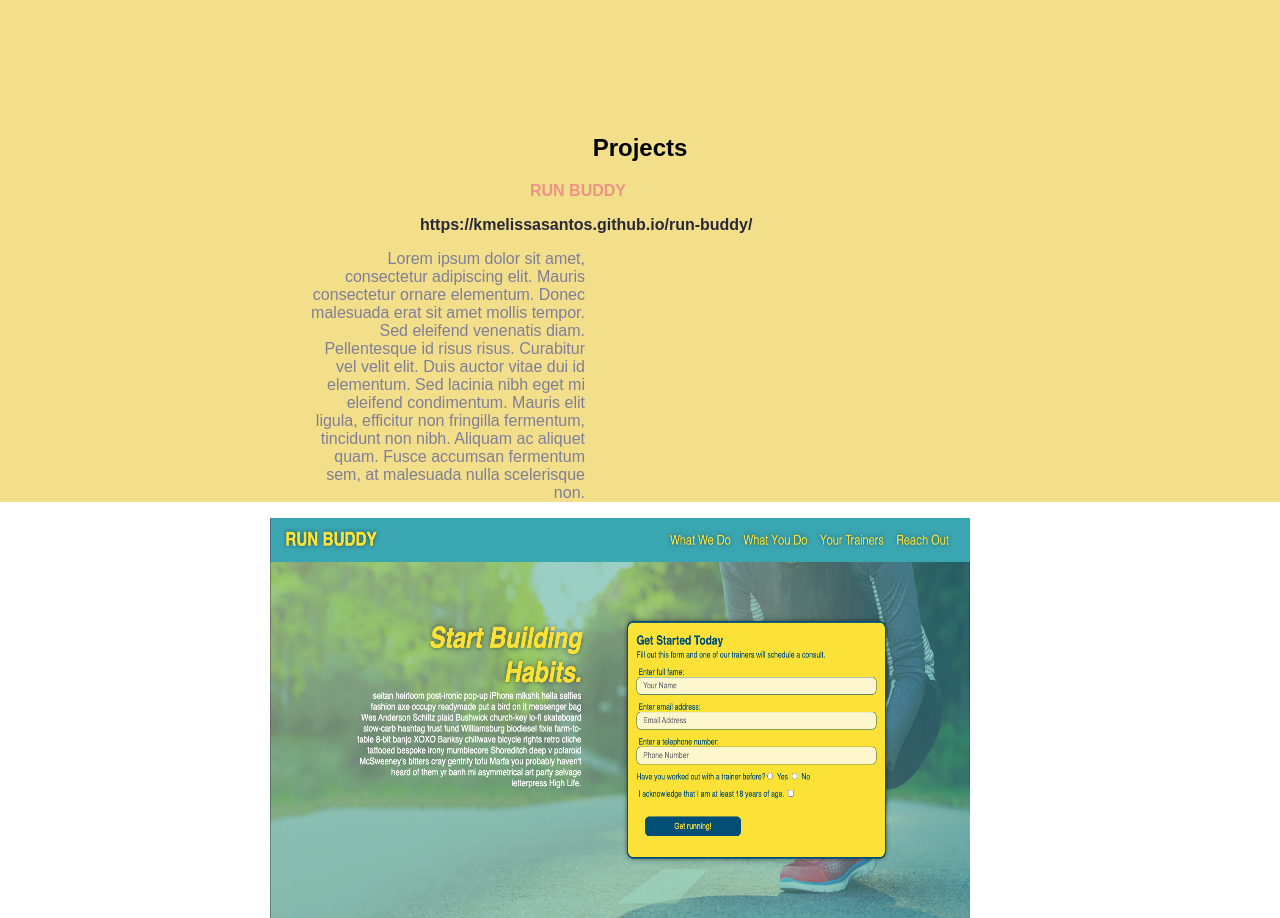
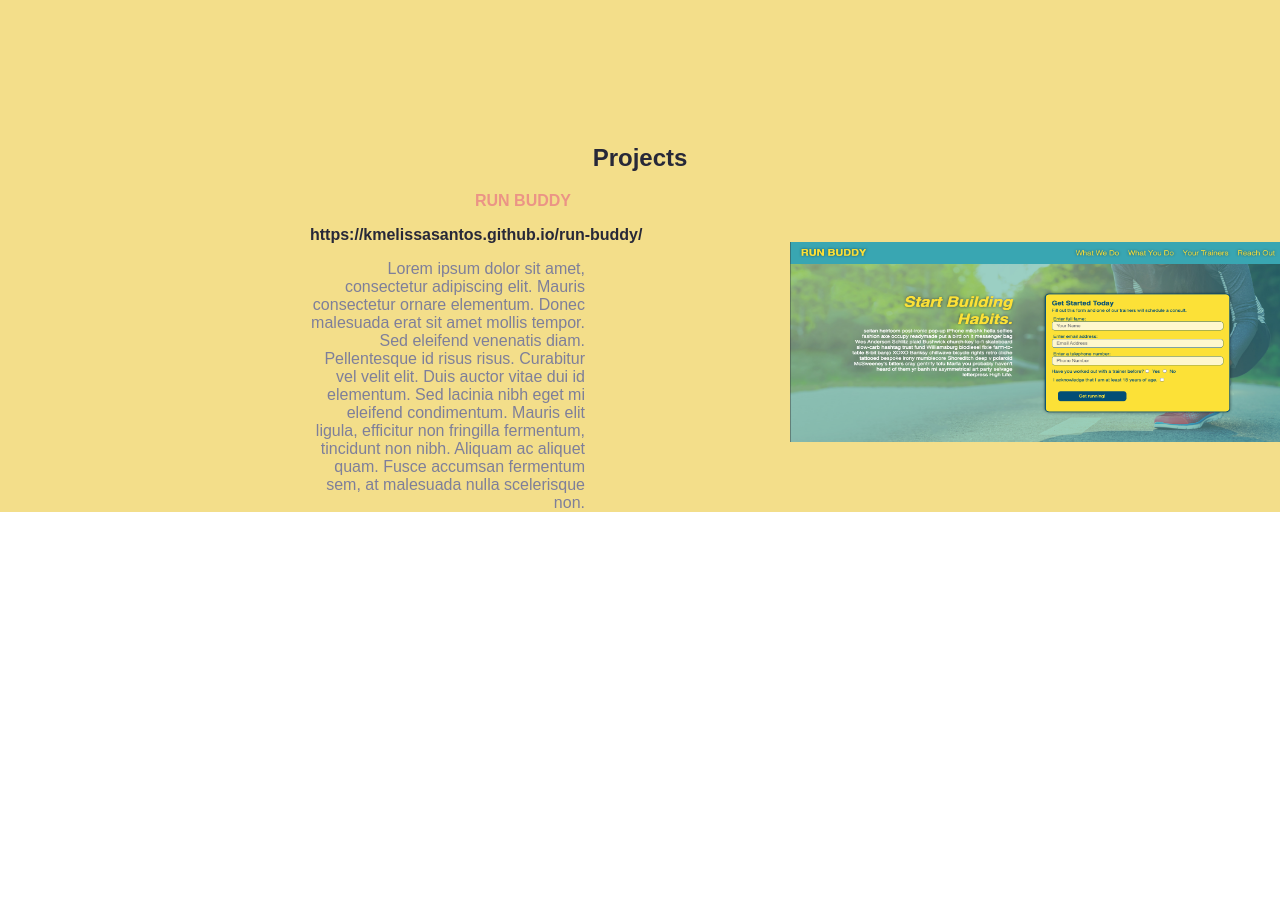
Before and after one commit to kmelissasantos/MyPortfolio, a plain HTML site: page index.html in a window 1280 px wide. Shown: the part 1100-2018 px from the top of the page. After the commit the page ends 1628 px from the top, so only its background shows below. Drawn offline with Linux system fonts and the light colour scheme.

Commit message:
updated css

```diff
--- a/assets/style.css
+++ b/assets/style.css
@@ -45,6 +45,7 @@ header ul {
 header ul a {
     padding: 10px 15px;
     font-weight: lighter;
+    margin: 80px;
 }
 .social-header {
     justify-content: space-between;
@@ -53,6 +54,7 @@ header ul a {
 .social-header ul img {
     width: 20px;
     float: right;
+    margin: 0 10px 10px 0;
 }
 
 .hero {
@@ -65,14 +67,14 @@ header ul a {
 
 .heroimg {
     width: 100%;
-    padding-left: 20%;
+    padding-left: 5%;
 }
 
 .content h1 {
     color: #F9F8F8;
     text-align: right;
     padding-top: 10%;
-    padding-left: 30%;
+    padding-left: 20%;
 }
 
 .meet p {
@@ -108,22 +110,33 @@ section {
     background:#F3DE8A;
     text-align: left;
     padding-top: 10em;
+    padding-bottom: 0;
 }
 
 .portfolio h1 {
     text-align: center;
     font-size: x-large;
+    color: #272838;
 }
 
+.portfolio-container {
+    position: relative;
+    margin: 0 auto;
+    height: auto;
+
+}
+
+
 .portfolio-container img {
-        margin-right: 20%;
-        float: right;
-        display: flex;
+    margin: 0 80px 10px 700px;
+    position: absolute;
+    bottom: auto;
+    top: 50px;
 }
 
 .subtitle {
     color: #EB9486;
-    margin-left: 40%;
+    margin-left: 35%;
     font-weight: bold;
     text-transform: uppercase;
 }
@@ -131,7 +144,7 @@ section {
 .featured-title {
     color: #272838;
     font-weight: bold;
-    margin-left: 30%;
+    margin-left: 20%;
 }
 
 .featured-desc {
--- a/index.html
+++ b/index.html
@@ -75,7 +75,7 @@
                     <p class="featured-title">https://kmelissasantos.github.io/run-buddy/</p>
                     <p class="featured-desc">Lorem ipsum dolor sit amet, consectetur adipiscing elit. Mauris consectetur ornare elementum. Donec malesuada erat sit amet mollis tempor. Sed eleifend venenatis diam. Pellentesque id risus risus. Curabitur vel velit elit. Duis auctor vitae dui id elementum. Sed lacinia nibh eget mi eleifend condimentum. Mauris elit ligula, efficitur non fringilla fermentum, tincidunt non nibh. Aliquam ac aliquet quam. Fusce accumsan fermentum sem, at malesuada nulla scelerisque non.</p>
                 </div>
-                <a href="https://kmelissasantos.github.io/MyPortfolio/"><img src="./assets/images/runbuddy.png" width="700" height="400" alt="Run Buddy website"></a>
+                <a href="https://kmelissasantos.github.io/MyPortfolio/"><img src="./assets/images/runbuddy.png" width="500" height=200" alt="Run Buddy website"></a>
          </div>
 
     </section>
```
